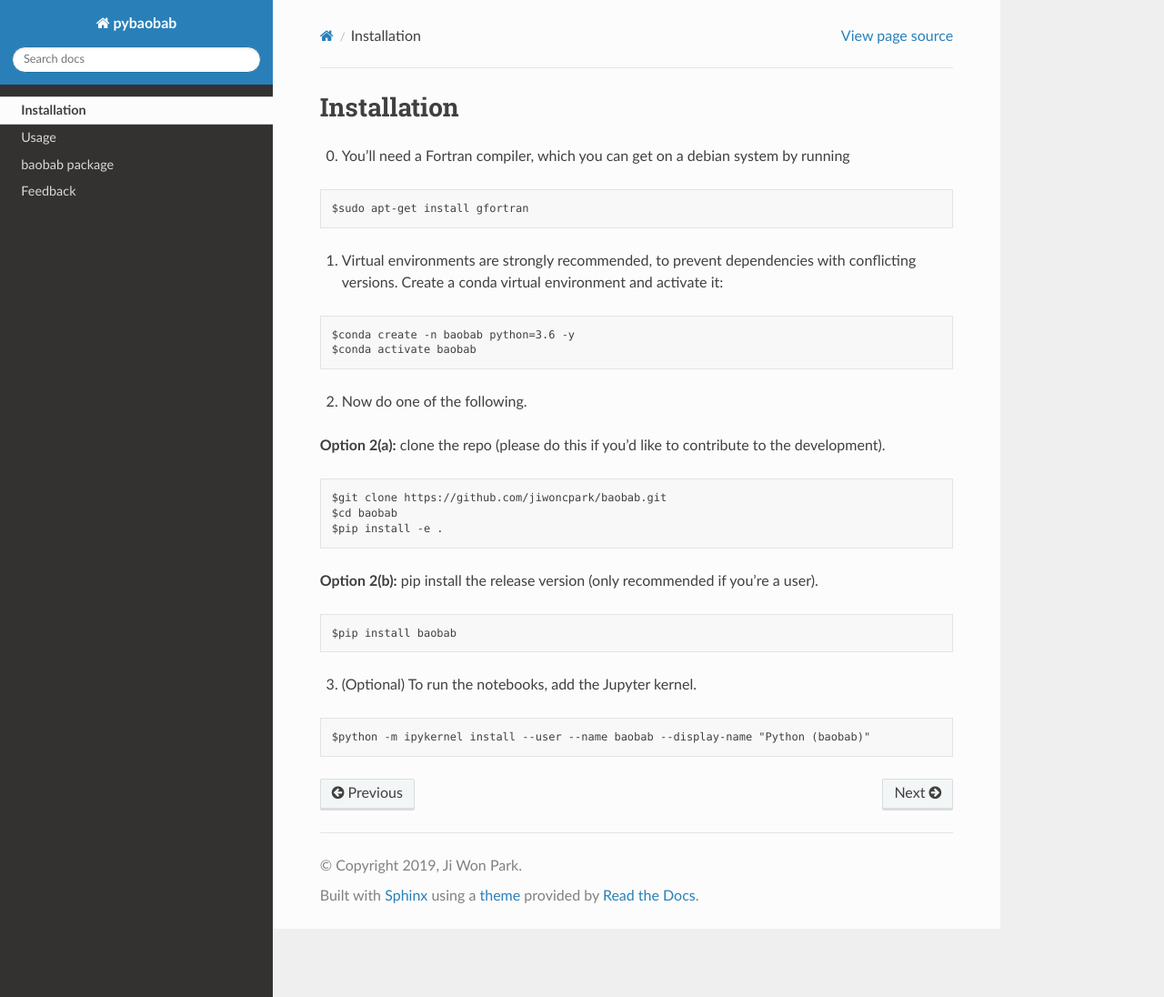
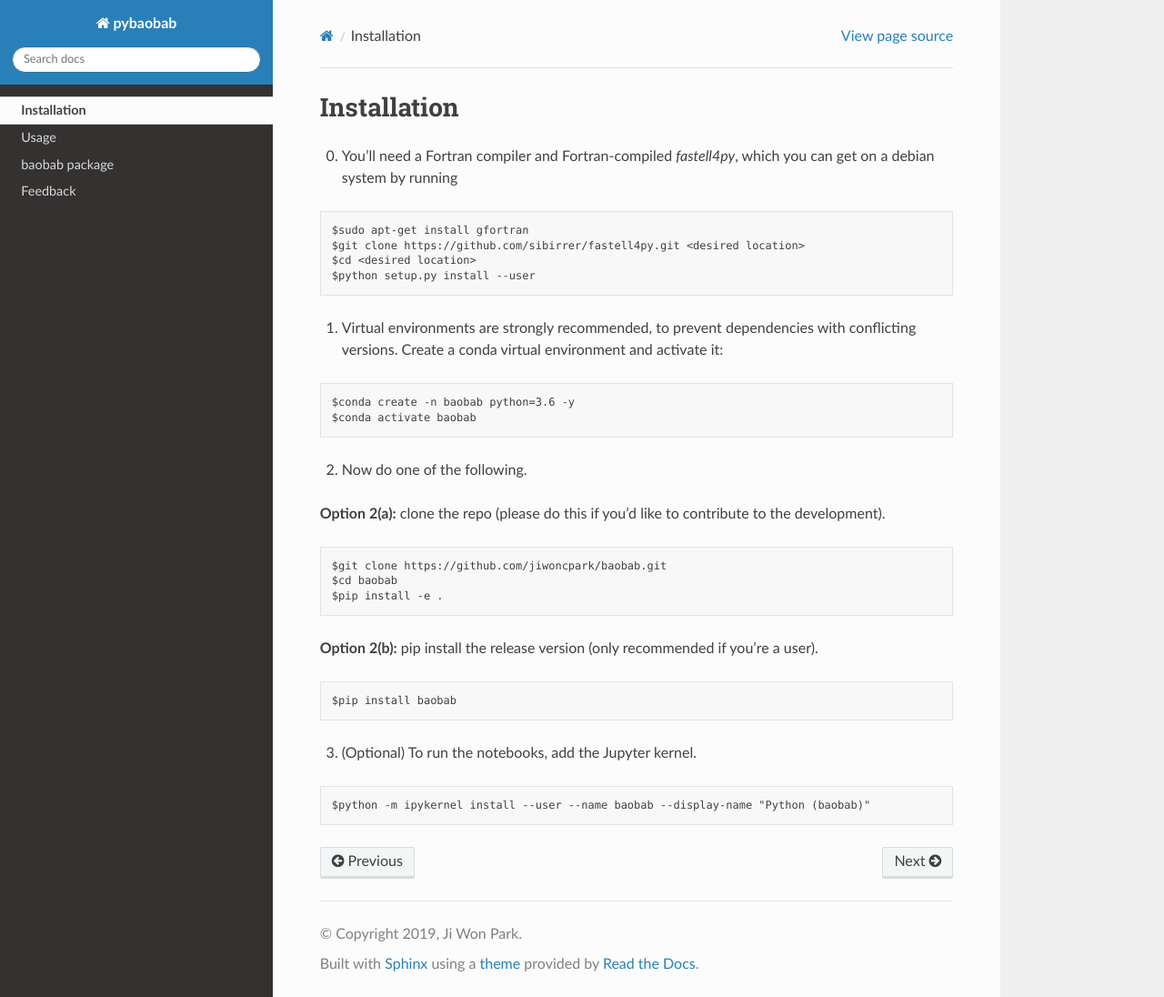
Before and after one commit to jiwoncpark/baobab, a Sphinx documentation site: the page built from docs/installation.rst, in a window 1280 px wide and 1096 px high. Shown: the whole window at 91% size. Built offline with Sphinx 7.4.7 and the Read the Docs theme 2.0.0, drawn with Linux system fonts in a browser that asks for light colours.

Commit message:
Add fastell4py instructions to RTD (See Issue 19)

```diff
--- a/docs/installation.rst
+++ b/docs/installation.rst
@@ -2,11 +2,14 @@
 Installation
 ============
 
-0. You'll need a Fortran compiler, which you can get on a debian system by running
+0. You'll need a Fortran compiler and Fortran-compiled `fastell4py`, which you can get on a debian system by running
 
 ::
 
 $sudo apt-get install gfortran
+$git clone https://github.com/sibirrer/fastell4py.git <desired location>
+$cd <desired location>
+$python setup.py install --user
 
 1. Virtual environments are strongly recommended, to prevent dependencies with conflicting versions. Create a conda virtual environment and activate it:
 
```
